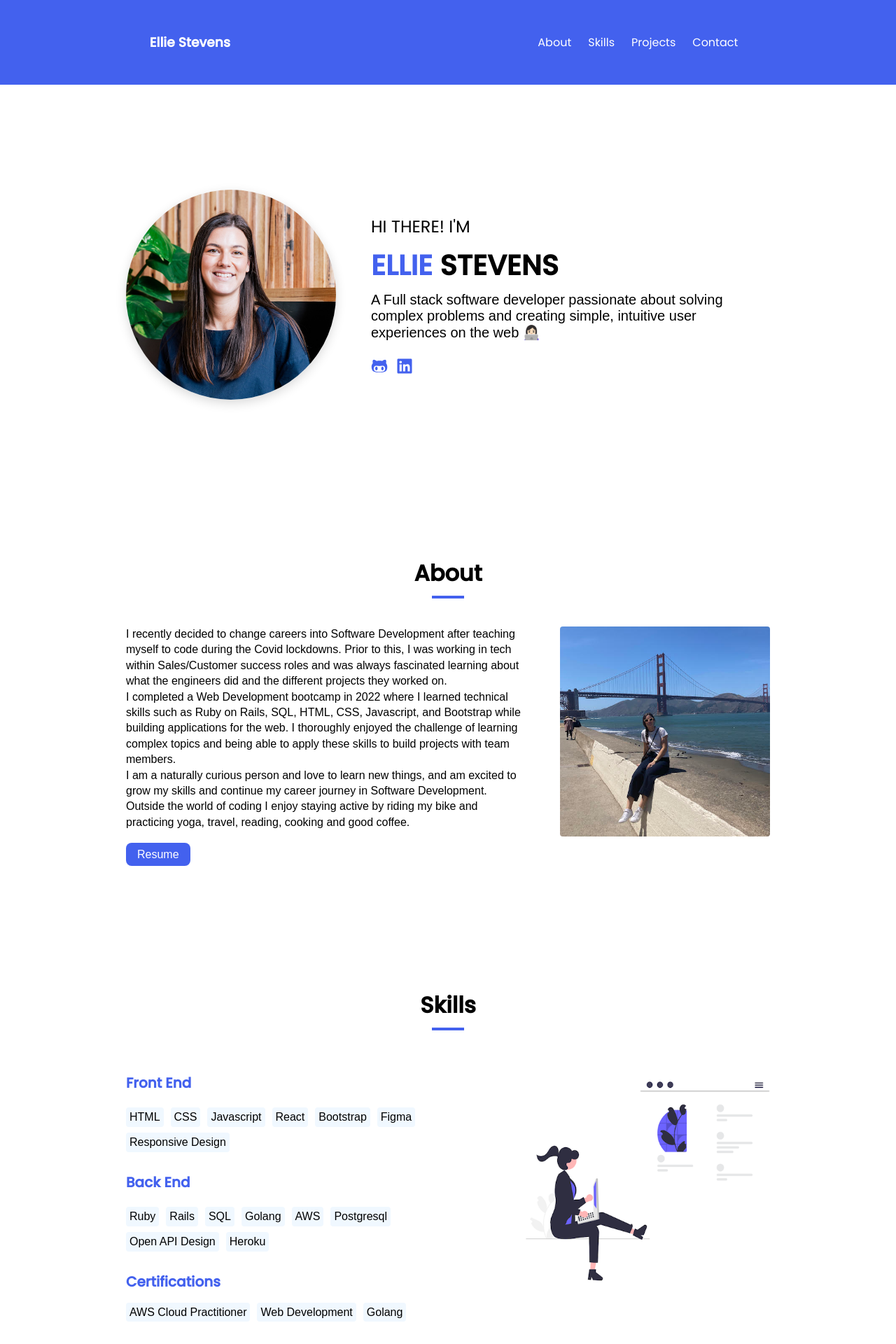
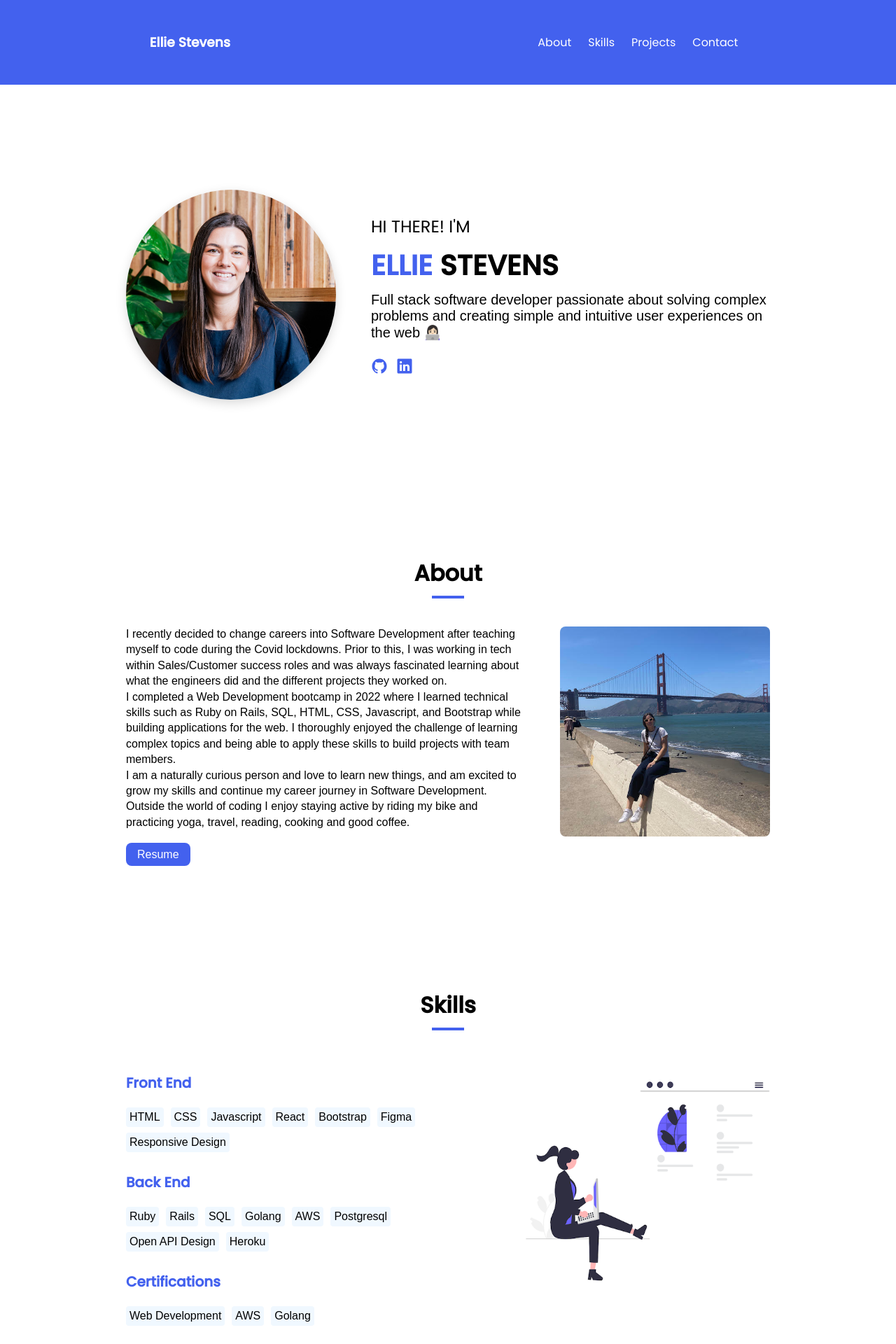
Before and after one commit to Elliee/ellie-portfolio-, a React (Create React App) app: page / in a window 1280 px wide. Shown: the top 1920 px of the page at 70% size. Built offline with nearby package versions, Linux system fonts and the light colour scheme.

Commit message:
fix responsive issue

```diff
--- a/src/components/About.css
+++ b/src/components/About.css
@@ -37,13 +37,13 @@
 .about__img {
   width: 300px;
   width: 300px;
-  border-radius: 4px;
+  border-radius: 8px;
   margin-left: 50px;
 }
 @media(max-width:768px) {
   .about__img {
-
     margin: 0 auto;
+    margin-top: 24px;
   }
 }
 
--- a/src/components/Header.js
+++ b/src/components/Header.js
@@ -1,7 +1,7 @@
 import profileImage from '../images/profileImage.jpg'
 import './Header.css'
-import { FaGithubAlt } from "react-icons/fa";
-import { FaLinkedin } from "react-icons/fa";
+import { IoLogoLinkedin } from "react-icons/io5";
+import { IoLogoGithub } from "react-icons/io5";
 
 const Header = () => {
   return (
@@ -12,11 +12,11 @@ const Header = () => {
         <div>
           <p className="header__top">HI THERE! I'M</p>
           <h1><span className="header__purple">ELLIE</span> STEVENS</h1>
-          <p className="header__bottom">A Full stack software developer passionate about solving complex problems and creating
-          simple, intuitive user experiences on the web 👩🏻‍💻
+          <p className="header__bottom">Full stack software developer passionate about solving complex problems and creating
+          simple and intuitive user experiences on the web 👩🏻‍💻
           </p>
-        <a href="https://github.com/Elliee" target="_blank" className="header__icon">< FaGithubAlt /></a>
-        <a href="https://www.linkedin.com/in/elliestevens/" target="_blank" className="header__icon">< FaLinkedin /></a>
+        <a href="https://github.com/Elliee" target="_blank" rel="noreferrer" className="header__icon"><  IoLogoGithub /></a>
+        <a href="https://www.linkedin.com/in/elliestevens/" target="_blank" rel="noreferrer" className="header__icon">< IoLogoLinkedin /></a>
         </div>
     </div>
    );
--- a/src/components/Skills.css
+++ b/src/components/Skills.css
@@ -28,9 +28,6 @@
   margin-bottom: 8px;
 }
 
-.x {
-  margin-bottom: 8px;
-}
 
 a {
   text-decoration: none;
@@ -46,6 +43,10 @@ a {
 
 .skill:hover {
   background-color: #4361ee;
+  color: white;
+}
+
+.skill a:hover  {
   color: white;
 }
 
@@ -69,3 +70,11 @@ a {
     padding-top: 50px;
   }
 }
+
+@media(max-width:768px) {
+  .skills__img{
+    margin: 0;
+    width: 280px;
+    height: 280px;
+  }
+}
--- a/src/components/Skills.js
+++ b/src/components/Skills.js
@@ -32,12 +32,14 @@ const Skills = () => {
             <span className="skill">Heroku</span>
           </div>
           <h3>Certifications</h3>
-          <a href="www.something.com" className="x"><span className="skill">AWS Cloud Practitioner</span></a>
-          <a href={webDevCert} download><span className="skill">Web Development</span></a>
-          <a href={golangCert} download><span className="skill">Golang</span></a>
+          <div className="skill-val-flex">
+            <span className="skill"><a href={webDevCert} download>Web Development</a></span>
+            <span className="skill"><a href="something">AWS</a></span>
+            <span className="skill"><a href={golangCert} download>Golang</a></span>
+          </div>
         </div>
         <div>
-          <img src={skillsImage} alt="woman on laptop" className="skills__img"/>
+          <img src={skillsImage} alt="woman working on laptop" className="skills__img"/>
         </div>
       </div>
     </div>
```
